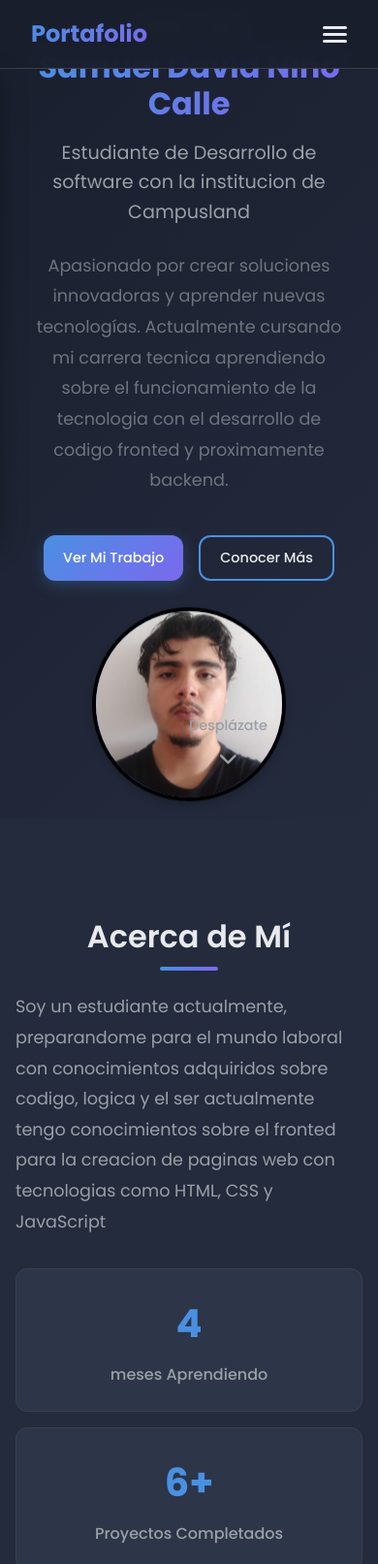
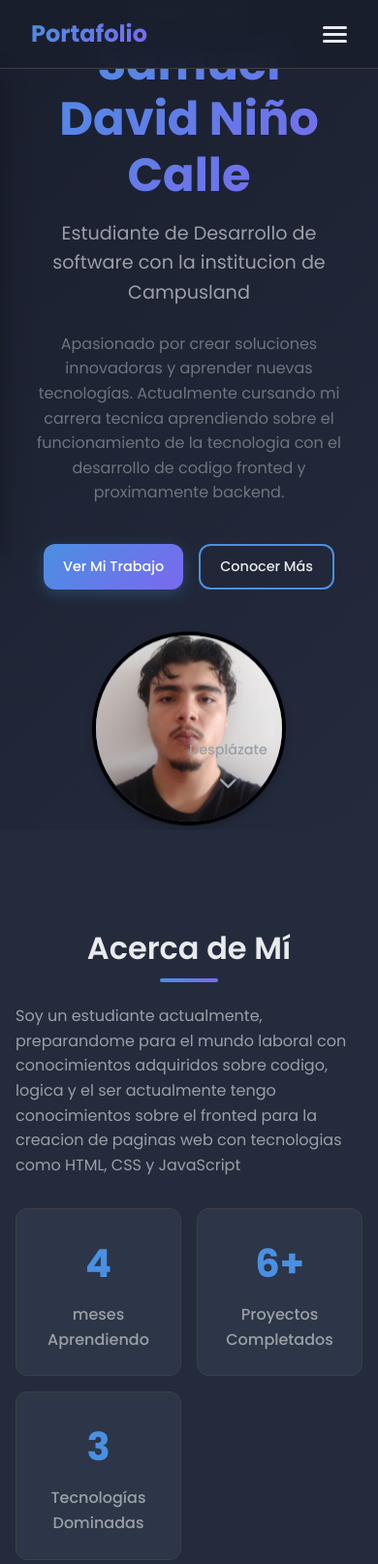
Before and after one commit to sam-one-1/portafolio, a plain HTML site: page index.html in a window 390 px wide. Shown: the top 1613 px of the page at 97% size. Drawn offline with Linux system fonts and the light colour scheme.

Commit message:
Update style.css

```diff
--- a/style.css
+++ b/style.css
@@ -936,3 +936,40 @@
       grid-template-columns: 1fr;
     }
   }
+
+@media (max-width: 1024px) {
+  .hero-title {
+    font-size: 3rem;
+  }
+
+  .hero-content {
+    gap: 3rem;
+  }
+
+  .about-stats {
+    grid-template-columns: repeat(2, 1fr);
+  }
+
+  .skills-grid,
+  .projects-grid {
+    grid-template-columns: repeat(2, 1fr);
+  }
+}
+
+@media (max-width: 480px) {
+  .about-description,
+  .hero-description,
+  .project-description {
+    font-size: 1rem;
+    line-height: 1.6;
+  }
+}
+@media (max-width: 768px) {
+  .nav-link {
+    padding: 1rem;
+    font-size: 1.1rem;
+  }
+}
+html {
+  overflow-x: hidden;
+}
```
